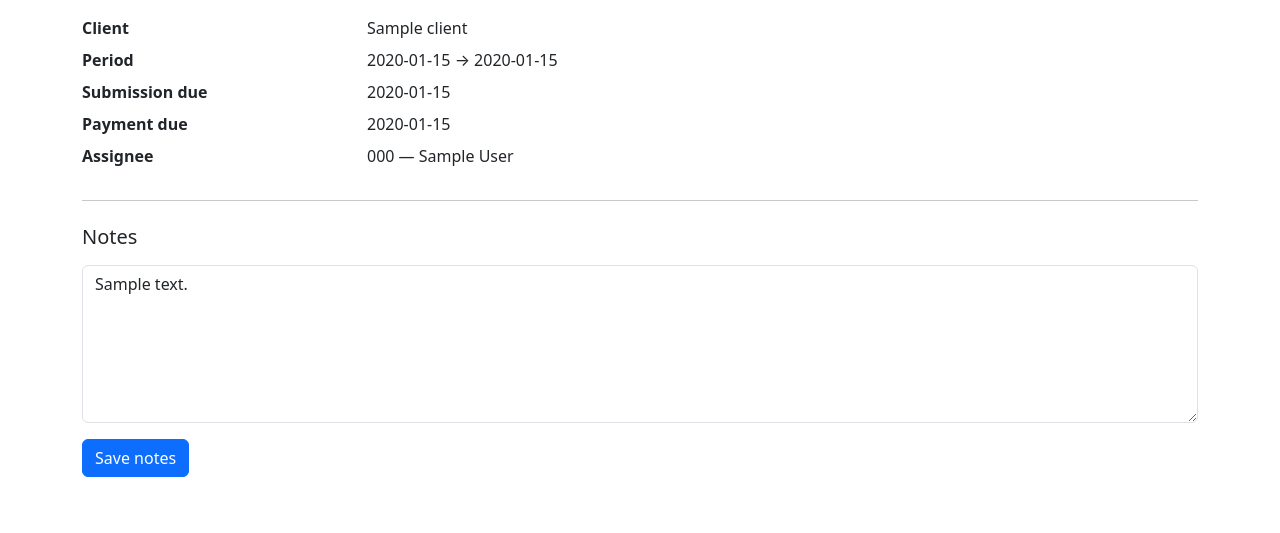
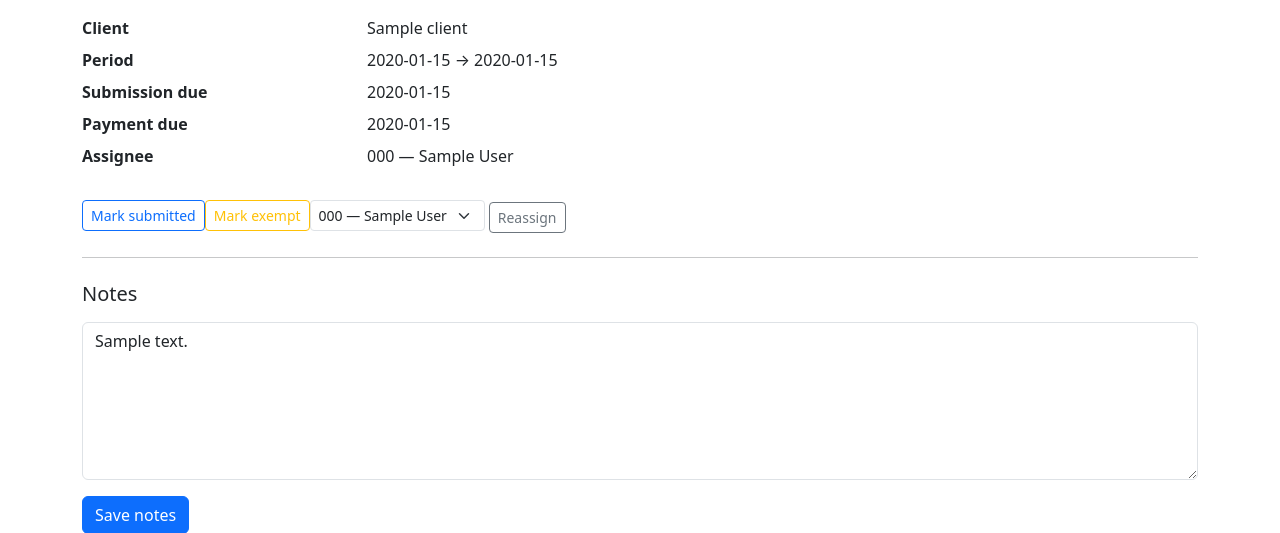
Before and after one commit to nielmeyer1962-maker/dj-meyer-pms, a Flask app: page /dashboard/obligations/1 in a window 1280 px wide. Shown: the part 165-698 px from the top of the page. Run offline with Flask 3, Linux system fonts and the light colour scheme; tables that the repository leaves empty hold one stand-in row (values such as "Sample post").

Commit message:
Ticket 3c Chunk C2 step 2 (MC4): action buttons on detail page (next=detail round-trip)
Detail page (/dashboard/obligations/<id>) now exposes the same action set
as the list page — mark-submitted / mark-paid / mark-exempt / reassign —
with a hidden next=detail field so the redirect bounces back to the
detail page instead of the filter-preserving list redirect.

- list.html: new leftmost ID column links each row to its detail page,
  with a notes indicator when the obligation has notes.
- detail.html: status-gated action buttons + an inline reassign
  dropdown, all carrying next=detail.
- routes.py: new _redirect_after_action() honors next=detail; the four
  POST handlers swap _redirect_to_list_preserving_filters() for it.
  obligation_detail and the notes-validation re-render now supply
  reassign_form to the template.
- test_routes.py: +5 tests — one per action handler asserting the
  next=detail -> /dashboard/obligations/<id> round-trip, plus one
  list-render test asserting the detail link appears for every row.

Default behaviour preserved: forms without next=detail still hit
_redirect_to_list_preserving_filters (test_post_redirect_preserves_query_string
already covers this path).

ruff check / ruff format --check clean; full suite 143 passed.

Co-Authored-By: Claude Opus 4.7 <noreply@anthropic.com>

```diff
--- a/app/dashboard/routes.py
+++ b/app/dashboard/routes.py
@@ -113,12 +113,16 @@ def obligation_detail(obligation_id: int):
             selectinload(ObligationInstance.assignee),
         ],
     )
+    active_staff = _active_staff()
+    reassign_form = ReassignForm(assignee_id=str(instance.assignee_id or ""))
+    reassign_form.assignee_id.choices = _reassign_choices(active_staff)
     return render_template(
         "dashboard/detail.html",
         instance=instance,
         today=today_sast(),
         is_overdue=is_overdue,
         notes_form=NotesForm(notes=instance.notes),
+        reassign_form=reassign_form,
     )
 
 
@@ -135,12 +139,16 @@ def update_obligation_notes(obligation_id: int):
     form = NotesForm()
     if not form.validate_on_submit():
         # Re-render so the user keeps their typed text + sees inline errors.
+        active_staff = _active_staff()
+        reassign_form = ReassignForm(assignee_id=str(instance.assignee_id or ""))
+        reassign_form.assignee_id.choices = _reassign_choices(active_staff)
         return render_template(
             "dashboard/detail.html",
             instance=instance,
             today=today_sast(),
             is_overdue=is_overdue,
             notes_form=form,
+            reassign_form=reassign_form,
         )
     raw = (form.notes.data or "").strip()
     instance.notes = raw if raw else None
@@ -158,6 +166,15 @@ def _redirect_to_list_preserving_filters():
     return redirect(url_for("dashboard.list_obligations", **request.args))
 
 
+def _redirect_after_action(instance_id: int):
+    """Honor the hidden `next` field: detail-page forms set next=detail to bounce
+    back to /dashboard/obligations/<id>; list-page forms omit it and fall through
+    to the filter-preserving list redirect (locked decision §11)."""
+    if request.form.get("next") == "detail":
+        return redirect(url_for("dashboard.obligation_detail", obligation_id=instance_id))
+    return _redirect_to_list_preserving_filters()
+
+
 def _apply_transition(obligation_id: int, action) -> None:
     instance = db.get_or_404(ObligationInstance, obligation_id)
     try:
@@ -172,19 +189,19 @@ def _apply_transition(obligation_id: int, action) -> None:
 @bp.post("/obligations/<int:obligation_id>/mark-submitted")
 def mark_obligation_submitted(obligation_id: int):
     _apply_transition(obligation_id, mark_submitted)
-    return _redirect_to_list_preserving_filters()
+    return _redirect_after_action(obligation_id)
 
 
 @bp.post("/obligations/<int:obligation_id>/mark-paid")
 def mark_obligation_paid(obligation_id: int):
     _apply_transition(obligation_id, mark_paid)
-    return _redirect_to_list_preserving_filters()
+    return _redirect_after_action(obligation_id)
 
 
 @bp.post("/obligations/<int:obligation_id>/mark-exempt")
 def mark_obligation_exempt(obligation_id: int):
     _apply_transition(obligation_id, mark_exempt)
-    return _redirect_to_list_preserving_filters()
+    return _redirect_after_action(obligation_id)
 
 
 @bp.post("/obligations/<int:obligation_id>/reassign")
@@ -207,4 +224,4 @@ def reassign_obligation(obligation_id: int):
         instance.assignee_id = staff.id
     db.session.commit()
     flash(f"Obligation {instance.id} reassigned.", "success")
-    return _redirect_to_list_preserving_filters()
+    return _redirect_after_action(obligation_id)
--- a/app/templates/dashboard/detail.html
+++ b/app/templates/dashboard/detail.html
@@ -43,6 +43,38 @@
   </dd>
 </dl>
 
+<div class="btn-group btn-group-sm mt-2" role="group" aria-label="Obligation actions">
+  {% if instance.status.name == "PENDING" %}
+    <form method="post" action="{{ url_for('dashboard.mark_obligation_submitted', obligation_id=instance.id) }}" class="d-inline">
+      <input type="hidden" name="csrf_token" value="{{ csrf_token() }}">
+      <input type="hidden" name="next" value="detail">
+      <button type="submit" class="btn btn-sm btn-outline-primary">Mark submitted</button>
+    </form>
+    <form method="post" action="{{ url_for('dashboard.mark_obligation_exempt', obligation_id=instance.id) }}" class="d-inline">
+      <input type="hidden" name="csrf_token" value="{{ csrf_token() }}">
+      <input type="hidden" name="next" value="detail">
+      <button type="submit" class="btn btn-sm btn-outline-warning">Mark exempt</button>
+    </form>
+  {% elif instance.status.name == "SUBMITTED" %}
+    <form method="post" action="{{ url_for('dashboard.mark_obligation_paid', obligation_id=instance.id) }}" class="d-inline">
+      <input type="hidden" name="csrf_token" value="{{ csrf_token() }}">
+      <input type="hidden" name="next" value="detail">
+      <button type="submit" class="btn btn-sm btn-outline-success">Mark paid</button>
+    </form>
+    <form method="post" action="{{ url_for('dashboard.mark_obligation_exempt', obligation_id=instance.id) }}" class="d-inline">
+      <input type="hidden" name="csrf_token" value="{{ csrf_token() }}">
+      <input type="hidden" name="next" value="detail">
+      <button type="submit" class="btn btn-sm btn-outline-warning">Mark exempt</button>
+    </form>
+  {% endif %}
+  <form method="post" action="{{ url_for('dashboard.reassign_obligation', obligation_id=instance.id) }}" class="d-inline">
+    {{ reassign_form.hidden_tag() }}
+    <input type="hidden" name="next" value="detail">
+    {{ reassign_form.assignee_id(class="form-select form-select-sm d-inline-block w-auto") }}
+    <button type="submit" class="btn btn-sm btn-outline-secondary">Reassign</button>
+  </form>
+</div>
+
 <hr class="my-4">
 
 <h2 class="h5 mb-3">Notes</h2>
```
Also changed, not shown: app/templates/dashboard/list.html (+6 -1 lines), tests/dashboard/test_routes.py (+58 -0 lines).
